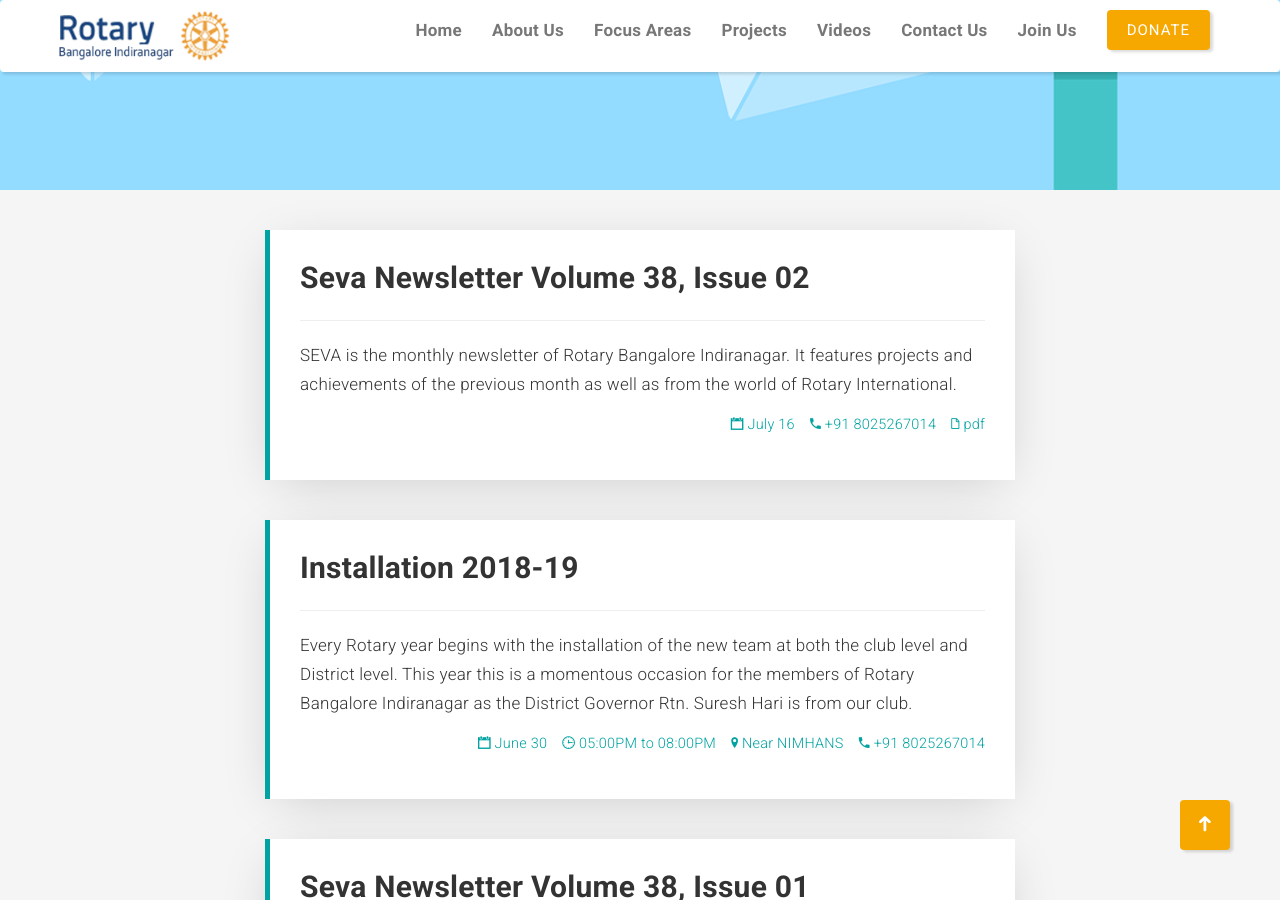
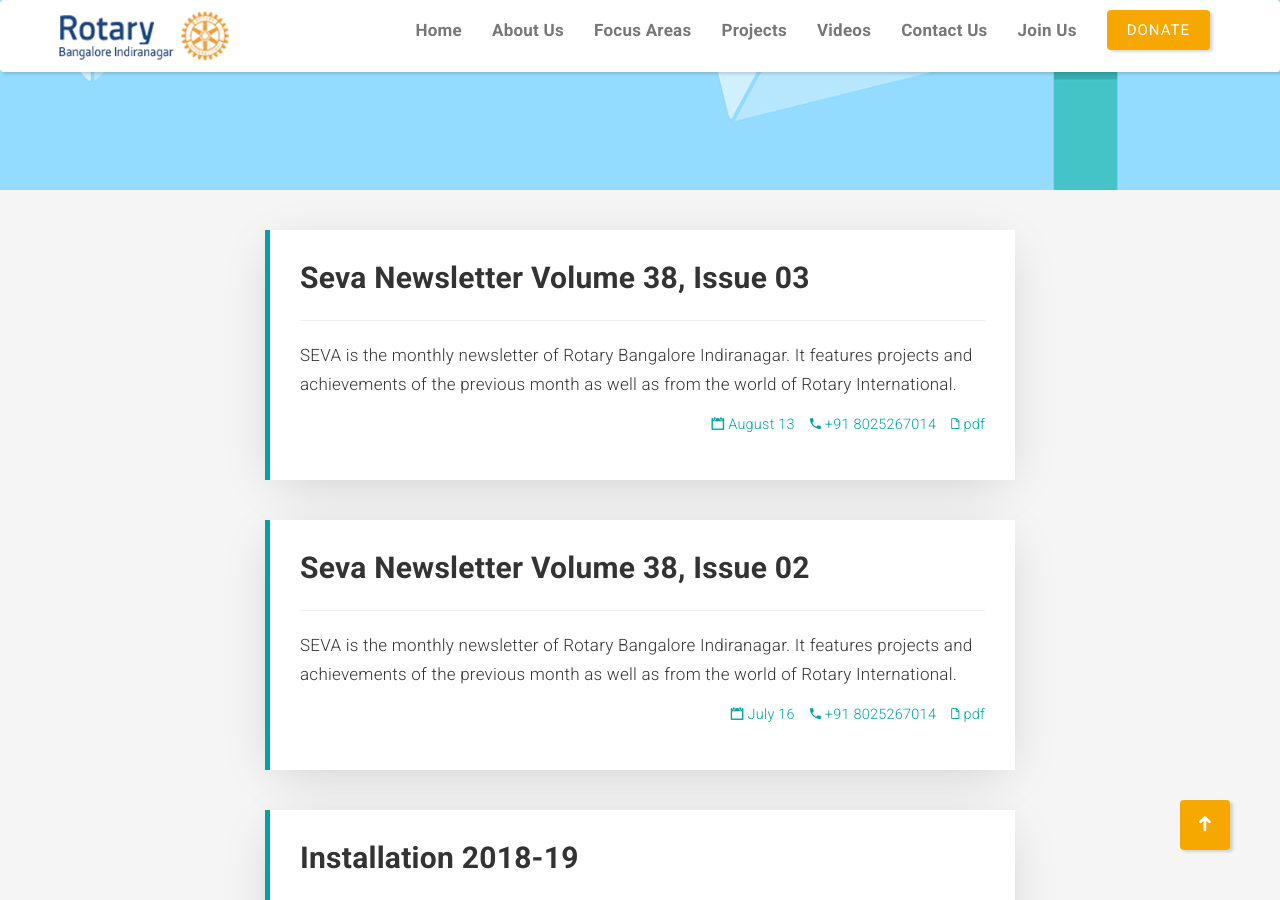
Before and after one commit to sharathdt/rtry, a Jekyll site: the page built from newsletters.html, in a window 1280 px wide and 900 px high, scrolled down 396 px. Built offline with Jekyll 4.4.1, drawn with Linux system fonts in a browser that asks for light colours; some web fonts are replaced; some of the changed text lies outside the part shown.

Commit message:
newsletter added

```diff
--- a/_data/newsletters.yml
+++ b/_data/newsletters.yml
@@ -22,3 +22,12 @@
   contact: '+91 8025267014'
   id: july-16
   pdf: Seva02201819.pdf
+
+
+
+- title: Seva Newsletter Volume 38, Issue 03
+  description: 'SEVA is the monthly newsletter of Rotary Bangalore Indiranagar. It features projects and achievements of the previous month as well as from the world of Rotary International.'
+  date: August 13
+  contact: '+91 8025267014'
+  id: aug-13
+  pdf: Seva03201819.pdf
```
Also changed, not shown: 1 other file.
